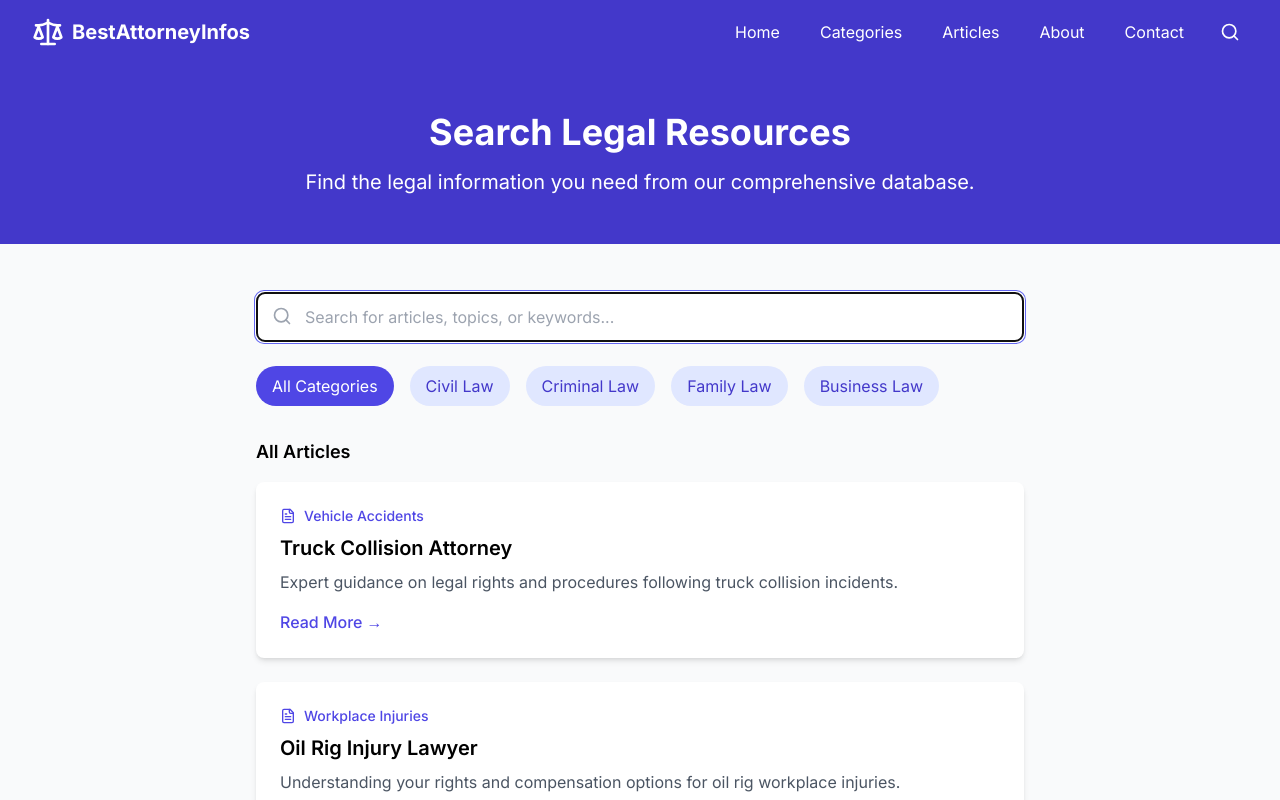
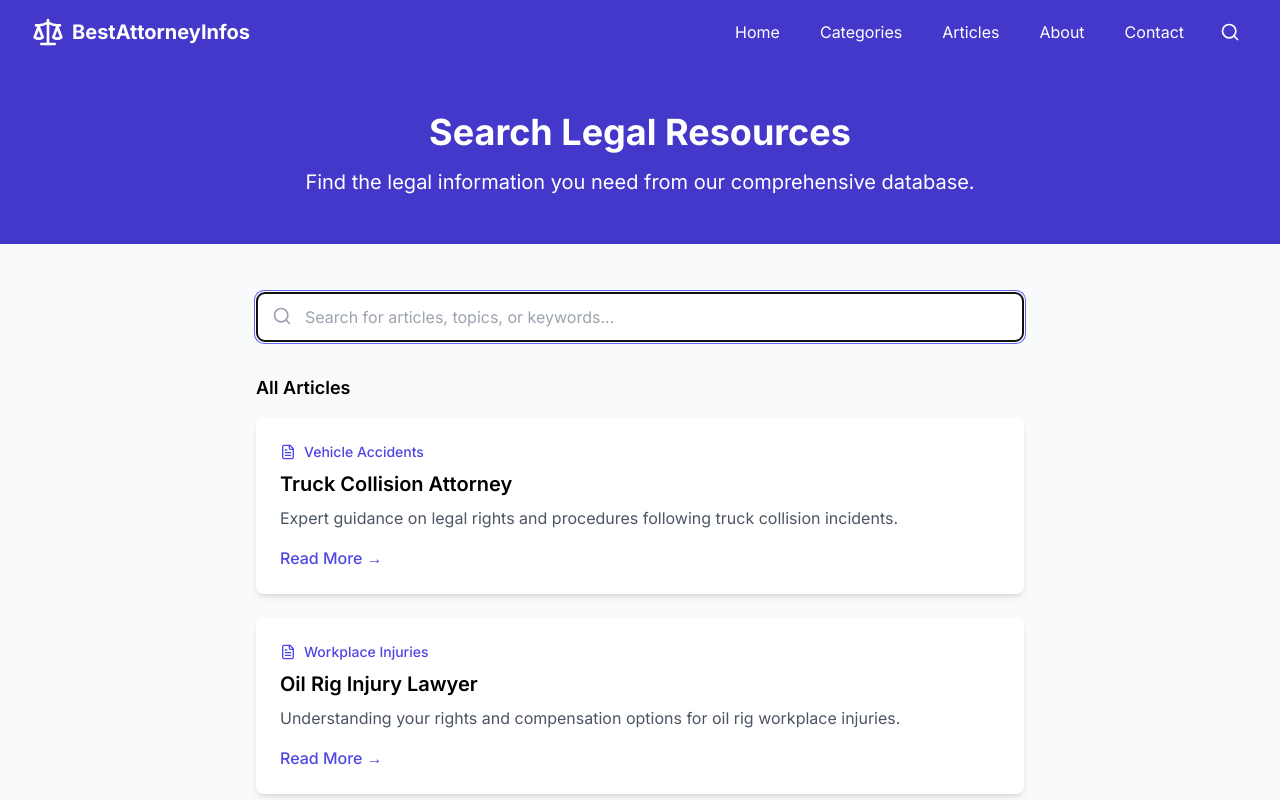
Before and after one commit to er20000/bestattorneyinfos, a React (Vite) app: page /search in a window 1280 px wide. Shown: the top 800 px of the page. Built offline with nearby package versions, Linux system fonts and the light colour scheme.

Commit message:
Update src/pages/SearchPage.tsx [BoltSync]

```diff
--- a/src/pages/SearchPage.tsx
+++ b/src/pages/SearchPage.tsx
@@ -5,15 +5,6 @@ import { Search, FileText } from 'lucide-react';
 
 const SearchPage = () => {
   const [searchQuery, setSearchQuery] = useState('');
-  const [selectedCategory, setSelectedCategory] = useState('all');
-
-  const categories = [
-    { id: 'all', name: 'All Categories' },
-    { id: 'civil', name: 'Civil Law' },
-    { id: 'criminal', name: 'Criminal Law' },
-    { id: 'family', name: 'Family Law' },
-    { id: 'business', name: 'Business Law' }
-  ];
 
   const articles = [
     {
@@ -65,9 +56,7 @@ const SearchPage = () => {
                          article.excerpt.toLowerCase().includes(searchQuery.toLowerCase()) ||
                          article.category.toLowerCase().includes(searchQuery.toLowerCase());
 
-    const matchesCategory = selectedCategory === 'all' || article.category.toLowerCase().includes(selectedCategory);
-
-    return matchesSearch && matchesCategory;
+    return matchesSearch;
   });
 
   // Focus search input on page load
@@ -112,29 +101,10 @@ const SearchPage = () => {
               <Search className="absolute left-4 top-3.5 h-5 w-5 text-gray-400" />
             </div>
 
-            {/* Category Filters */}
-            <div className="mt-6 flex flex-wrap gap-4">
-              {categories.map(category => (
-                <button
-                  key={category.id}
-                  onClick={() => setSelectedCategory(category.id)}
-                  className={`px-4 py-2 rounded-full transition-colors ${
-                    selectedCategory === category.id
-                      ? 'bg-indigo-600 text-white'
-                      : 'bg-indigo-100 text-indigo-700 hover:bg-indigo-200'
-                  }`}
-                >
-                  {category.name}
-                </button>
-              ))}
-            </div>
-
             {/* Search Results */}
             <div className="mt-8">
               <h2 className="text-lg font-semibold mb-4">
-                {searchQuery || selectedCategory !== 'all'
-                  ? `Search Results (${filteredArticles.length})`
-                  : 'All Articles'}
+                {searchQuery ? `Search Results (${filteredArticles.length})` : 'All Articles'}
               </h2>
 
               {filteredArticles.length > 0 ? (
```
